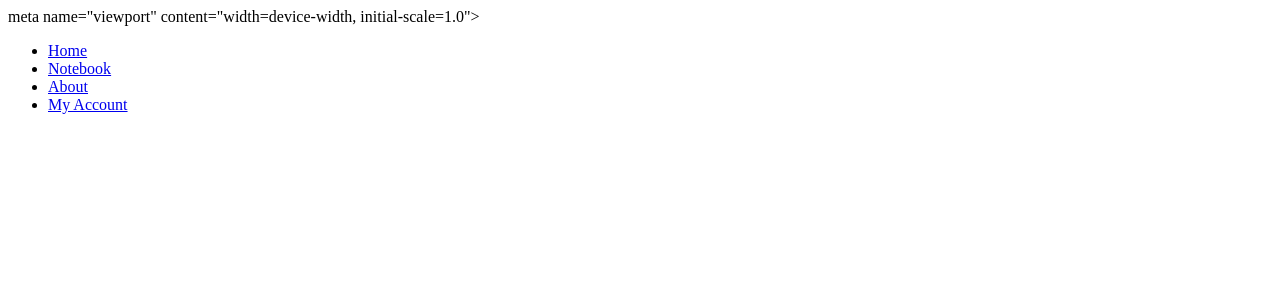
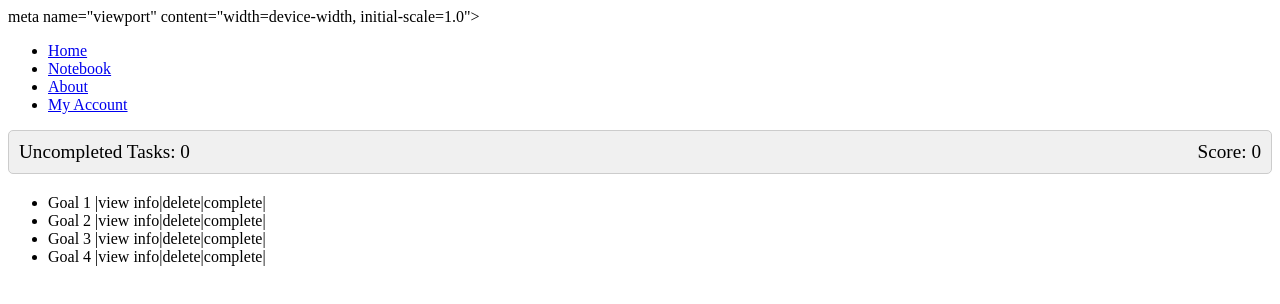
Before and after one commit to CaDragon1/startup, a plain HTML site: page src/html/home.html in a window 1280 px wide. Drawn offline with Linux system fonts and the light colour scheme.

Commit message:
Added status bar and goal list placeholders

```diff
--- a/src/html/home.html
+++ b/src/html/home.html
@@ -8,6 +8,8 @@
             <link rel="stylesheet" href="../css/style.css">
     </head>
     <body>
+
+
         <nav>
             <ul>
                 <li><a href="home.html">Home</a></li>
@@ -18,5 +20,41 @@
         </nav>
 
 
+
+        <style>
+            .status-bar {
+                display: flex;
+                justify-content: space-between;
+                align-items: center;
+                padding: 10px;
+                background-color: #f0f0f0;
+                border: 1px solid #ccc;
+                border-radius: 5px;
+                margin-bottom: 20px;
+            }
+            .status-item {
+                font-size: 1.2em;
+            }
+
+            .goal-list {
+                position: relative;
+                display: block;
+            }
+        </style>
+
+        <div class="status-bar">
+            <div class="status-item" id="tasks">Uncompleted Tasks: 0</div>
+            <div class="status-item" id="score">Score: 0</div>
+        </div>
+
+        <div class="goal-list">
+            <ul>
+                <li>Goal 1    |view info|delete|complete|</li>
+                <li>Goal 2    |view info|delete|complete|</li>
+                <li>Goal 3    |view info|delete|complete|</li>
+                <li>Goal 4    |view info|delete|complete|</li>
+            </ul>
+        </div>
+
     </body>
 </html>
```
